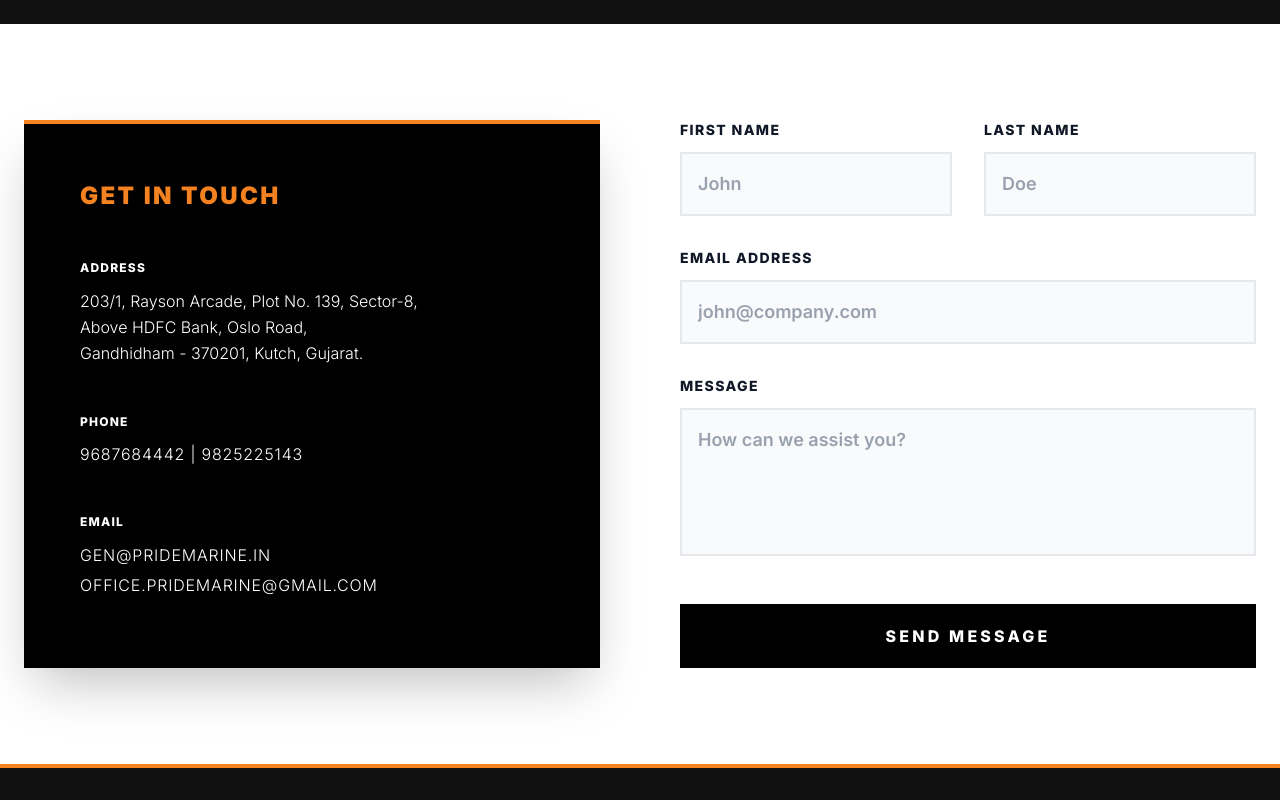
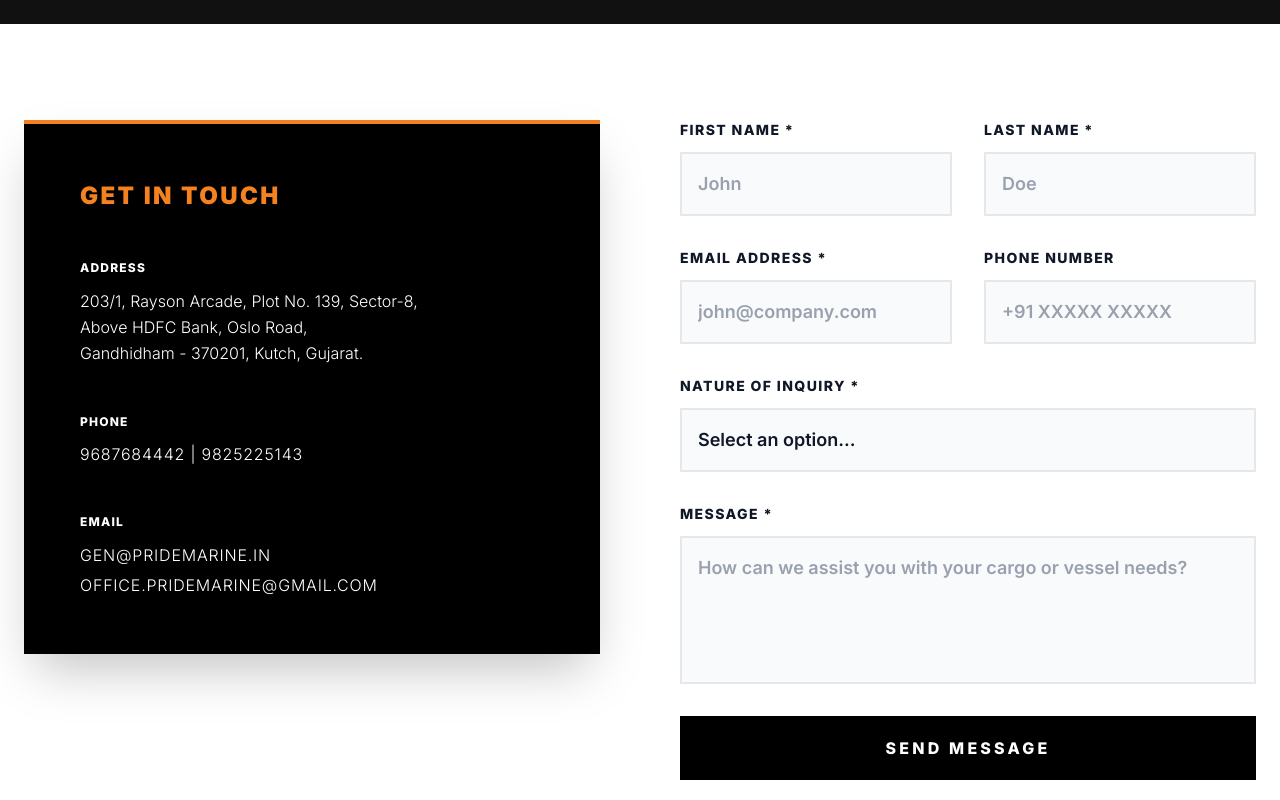
Before and after one commit to 2004danish/pride-marine, a Next.js app: page /contact in a window 1280 px wide. Shown: the part 400-1200 px from the top of the page. Built offline with nearby package versions, Linux system fonts and the light colour scheme.

Commit message:
feat: finalized premium contact form with animated success state

```diff
--- a/app/contact/page.tsx
+++ b/app/contact/page.tsx
@@ -1,3 +1,6 @@
+"use client";
+
+import { useState } from "react";
 import Navbar from "../../components/Navbar";
 import Footer from "../../components/Footer";
 import { Inter } from "next/font/google";
@@ -5,6 +8,57 @@
 const inter = Inter({ subsets: ["latin"], weight: ["300", "400", "600", "800", "900"] });
 
 export default function ContactPage() {
+  const [status, setStatus] = useState("");
+  const [isSubmitting, setIsSubmitting] = useState(false);
+  const [isSuccess, setIsSuccess] = useState(false); // Controls the Thank You screen
+
+  async function handleSubmit(e: React.FormEvent<HTMLFormElement>) {
+    e.preventDefault();
+    setIsSubmitting(true);
+    setStatus("");
+
+    const formData = new FormData(e.currentTarget);
+
+    // Web3Forms configuration
+    formData.append("access_key", process.env.NEXT_PUBLIC_WEB3FORMS_KEY || "");
+
+    // Combine First and Last name for the email
+    const firstName = formData.get("firstName");
+    const lastName = formData.get("lastName");
+    formData.append("name", `${firstName} ${lastName}`);
+
+    // Set a custom subject line based on their inquiry choice
+    const inquiryType = formData.get("inquiryType");
+    formData.append("subject", `New Website Inquiry: ${inquiryType} from ${firstName}`);
+
+    try {
+      const response = await fetch("https://api.web3forms.com/submit", {
+        method: "POST",
+        body: formData,
+      });
+
+      const data = await response.json();
+
+      if (data.success) {
+        // Show the Thank You screen
+        setIsSuccess(true);
+        (e.target as HTMLFormElement).reset(); // Clear form in the background
+
+        // After 5 seconds, hide the Thank You screen and reset
+        setTimeout(() => {
+          setIsSuccess(false);
+          setStatus("");
+        }, 5000);
+      } else {
+        setStatus("Something went wrong. Please try again.");
+      }
+    } catch (error) {
+      setStatus("Network error. Please check your connection.");
+    } finally {
+      setIsSubmitting(false);
+    }
+  }
+
   return (
     <main className={`flex min-h-screen flex-col bg-white text-[#111111] overflow-x-hidden ${inter.className}`}>
       <Navbar />
@@ -28,7 +82,7 @@
         <div className="grid lg:grid-cols-2 gap-12 lg:gap-20">
 
           {/* Left Side - Deep Black Contact Info Card */}
-          <div className="bg-black text-white p-8 sm:p-10 md:p-14 shadow-2xl border-t-4 border-prideOrange w-full overflow-hidden">
+          <div className="bg-black text-white p-8 sm:p-10 md:p-14 shadow-2xl border-t-4 border-prideOrange w-full h-fit overflow-hidden">
             <h3 className="text-xl sm:text-2xl font-black mb-8 md:mb-12 uppercase tracking-widest text-prideOrange">Get In Touch</h3>
 
             <div className="space-y-10 md:space-y-12 font-light text-white">
@@ -54,54 +108,137 @@
             </div>
           </div>
 
-          {/* Right Side - Highly Readable "Enclosed Box" Form */}
-          <div className="flex flex-col justify-center">
-            <form className="space-y-6 md:space-y-8 w-full overflow-hidden">
+          {/* Right Side - Dynamic Form Area */}
+          <div className="flex flex-col justify-center min-h-[600px]">
+            {isSuccess ? (
+              /* --- ANIMATED THANK YOU SCREEN --- */
+              <div className="flex flex-col items-center justify-center text-center p-10 bg-white border-2 border-green-500 h-full shadow-2xl transition-all duration-500 animate-in fade-in zoom-in-95">
+
+                {/* Radar Ping Icon Animation */}
+                <div className="relative flex justify-center items-center w-24 h-24 mb-6">
+                  <div className="absolute inset-0 bg-green-200 rounded-full animate-ping opacity-75"></div>
+                  <svg className="relative w-20 h-20 text-green-600" fill="none" stroke="currentColor" viewBox="0 0 24 24" xmlns="http://www.w3.org/2000/svg">
+                    <path strokeLinecap="round" strokeLinejoin="round" strokeWidth="2" d="M9 12l2 2 4-4m6 2a9 9 0 11-18 0 9 9 0 0118 0z"></path>
+                  </svg>
+                </div>
+
+                {/* Glowing Pulse Text Animation */}
+                <h3 className="text-3xl md:text-4xl font-black uppercase tracking-widest text-transparent bg-clip-text bg-gradient-to-r from-green-500 to-green-800 mb-4 animate-pulse">
+                  Thank You
+                </h3>
+
+                <p className="text-gray-600 font-semibold text-lg max-w-md">
+                  Your inquiry has been successfully sent to the Pride Marine team. We will be in touch with you shortly.
+                </p>
+              </div>
+            ) : (
+              /* --- CONTACT FORM --- */
+              <form onSubmit={handleSubmit} className="space-y-6 md:space-y-8 w-full overflow-hidden animate-in fade-in duration-500">
+
+                {/* Web3Forms Spam Protection (Honeypot) */}
+                <input type="checkbox" name="botcheck" className="hidden" style={{ display: "none" }} />
 
                 <div className="grid grid-cols-1 sm:grid-cols-2 gap-6 md:gap-8">
                   <div className="flex flex-col">
-                  {/* FIXED: Darker, larger labels */}
-                  <label className="text-xs sm:text-sm font-extrabold text-gray-900 uppercase tracking-widest mb-3">First Name</label>
-                  {/* FIXED: Full border, background fill, thicker padding, larger input text */}
+                    <label className="text-xs sm:text-sm font-extrabold text-gray-900 uppercase tracking-widest mb-3">First Name *</label>
                     <input
                       type="text"
+                      name="firstName"
+                      required
                       className="w-full border-2 border-gray-200 bg-gray-50 px-4 py-3 sm:py-4 text-gray-900 font-semibold text-base sm:text-lg focus:outline-none focus:border-prideOrange focus:bg-white transition-all rounded-none placeholder-gray-400"
                       placeholder="John"
                     />
                   </div>
                   <div className="flex flex-col">
-                  <label className="text-xs sm:text-sm font-extrabold text-gray-900 uppercase tracking-widest mb-3">Last Name</label>
+                    <label className="text-xs sm:text-sm font-extrabold text-gray-900 uppercase tracking-widest mb-3">Last Name *</label>
                     <input
                       type="text"
+                      name="lastName"
+                      required
                       className="w-full border-2 border-gray-200 bg-gray-50 px-4 py-3 sm:py-4 text-gray-900 font-semibold text-base sm:text-lg focus:outline-none focus:border-prideOrange focus:bg-white transition-all rounded-none placeholder-gray-400"
                       placeholder="Doe"
                     />
                   </div>
                 </div>
 
+                <div className="grid grid-cols-1 sm:grid-cols-2 gap-6 md:gap-8">
                   <div className="flex flex-col">
-                <label className="text-xs sm:text-sm font-extrabold text-gray-900 uppercase tracking-widest mb-3">Email Address</label>
+                    <label className="text-xs sm:text-sm font-extrabold text-gray-900 uppercase tracking-widest mb-3">Email Address *</label>
                     <input
                       type="email"
+                      name="email"
+                      required
                       className="w-full border-2 border-gray-200 bg-gray-50 px-4 py-3 sm:py-4 text-gray-900 font-semibold text-base sm:text-lg focus:outline-none focus:border-prideOrange focus:bg-white transition-all rounded-none placeholder-gray-400"
                       placeholder="john@company.com"
                     />
                   </div>
+                  <div className="flex flex-col">
+                    <label className="text-xs sm:text-sm font-extrabold text-gray-900 uppercase tracking-widest mb-3">Phone Number</label>
+                    <input
+                      type="tel"
+                      name="phone"
+                      className="w-full border-2 border-gray-200 bg-gray-50 px-4 py-3 sm:py-4 text-gray-900 font-semibold text-base sm:text-lg focus:outline-none focus:border-prideOrange focus:bg-white transition-all rounded-none placeholder-gray-400"
+                      placeholder="+91 XXXXX XXXXX"
+                    />
+                  </div>
+                </div>
+
+                {/* Inquiry Type Dropdown */}
+                <div className="flex flex-col">
+                  <label className="text-xs sm:text-sm font-extrabold text-gray-900 uppercase tracking-widest mb-3">Nature of Inquiry *</label>
+                  <select
+                    name="inquiryType"
+                    required
+                    defaultValue=""
+                    className="w-full border-2 border-gray-200 bg-gray-50 px-4 py-3 sm:py-4 text-gray-900 font-semibold text-base sm:text-lg focus:outline-none focus:border-prideOrange focus:bg-white transition-all rounded-none appearance-none cursor-pointer"
+                  >
+                    <option value="" disabled>Select an option...</option>
+                    <option value="Vessel Chartering">Vessel Chartering</option>
+                    <option value="Commercial Management">Commercial Management</option>
+                    <option value="Maritime Consultancy">Maritime Consultancy</option>
+                    <option value="Stowage Factor Data">Stowage Factor Data</option>
+                    <option value="General Inquiry">General Inquiry</option>
+                  </select>
+                </div>
 
                 <div className="flex flex-col">
-                <label className="text-xs sm:text-sm font-extrabold text-gray-900 uppercase tracking-widest mb-3">Message</label>
+                  <label className="text-xs sm:text-sm font-extrabold text-gray-900 uppercase tracking-widest mb-3">Message *</label>
                   <textarea
+                    name="message"
+                    required
                     rows={4}
                     className="w-full border-2 border-gray-200 bg-gray-50 px-4 py-3 sm:py-4 text-gray-900 font-semibold text-base sm:text-lg focus:outline-none focus:border-prideOrange focus:bg-white transition-all rounded-none placeholder-gray-400 resize-none"
-                  placeholder="How can we assist you?"
+                    placeholder="How can we assist you with your cargo or vessel needs?"
                   ></textarea>
                 </div>
 
-              <button type="button" className="bg-black text-white px-8 sm:px-10 py-4 sm:py-5 font-extrabold text-sm sm:text-base tracking-[0.2em] uppercase hover:bg-prideOrange transition-all duration-300 w-full mt-4 rounded-none shadow-xl">
-                Send Message
+                <button
+                  type="submit"
+                  disabled={isSubmitting}
+                  className="flex items-center justify-center gap-3 bg-black text-white px-8 sm:px-10 py-4 sm:py-5 font-extrabold text-sm sm:text-base tracking-[0.2em] uppercase hover:bg-prideOrange transition-all duration-300 w-full mt-4 rounded-none shadow-xl disabled:opacity-70 disabled:cursor-not-allowed"
+                >
+                  {isSubmitting ? (
+                    <>
+                      <svg className="animate-spin h-5 w-5 text-white" xmlns="http://www.w3.org/2000/svg" fill="none" viewBox="0 0 24 24">
+                        <circle className="opacity-25" cx="12" cy="12" r="10" stroke="currentColor" strokeWidth="4"></circle>
+                        <path className="opacity-75" fill="currentColor" d="M4 12a8 8 0 018-8V0C5.373 0 0 5.373 0 12h4zm2 5.291A7.962 7.962 0 014 12H0c0 3.042 1.135 5.824 3 7.938l3-2.647z"></path>
+                      </svg>
+                      Processing...
+                    </>
+                  ) : (
+                    "Send Message"
+                  )}
                 </button>
 
+                {/* Error Status Message (Only shows if something fails) */}
+                {status && !isSuccess && (
+                  <div className="p-4 font-bold text-center mt-4 border-2 border-red-500 text-red-700 bg-red-50">
+                    {status}
+                  </div>
+                )}
+
               </form>
+            )}
           </div>
 
         </div>
```
Lines whose indentation alone changed are shown as unchanged.
